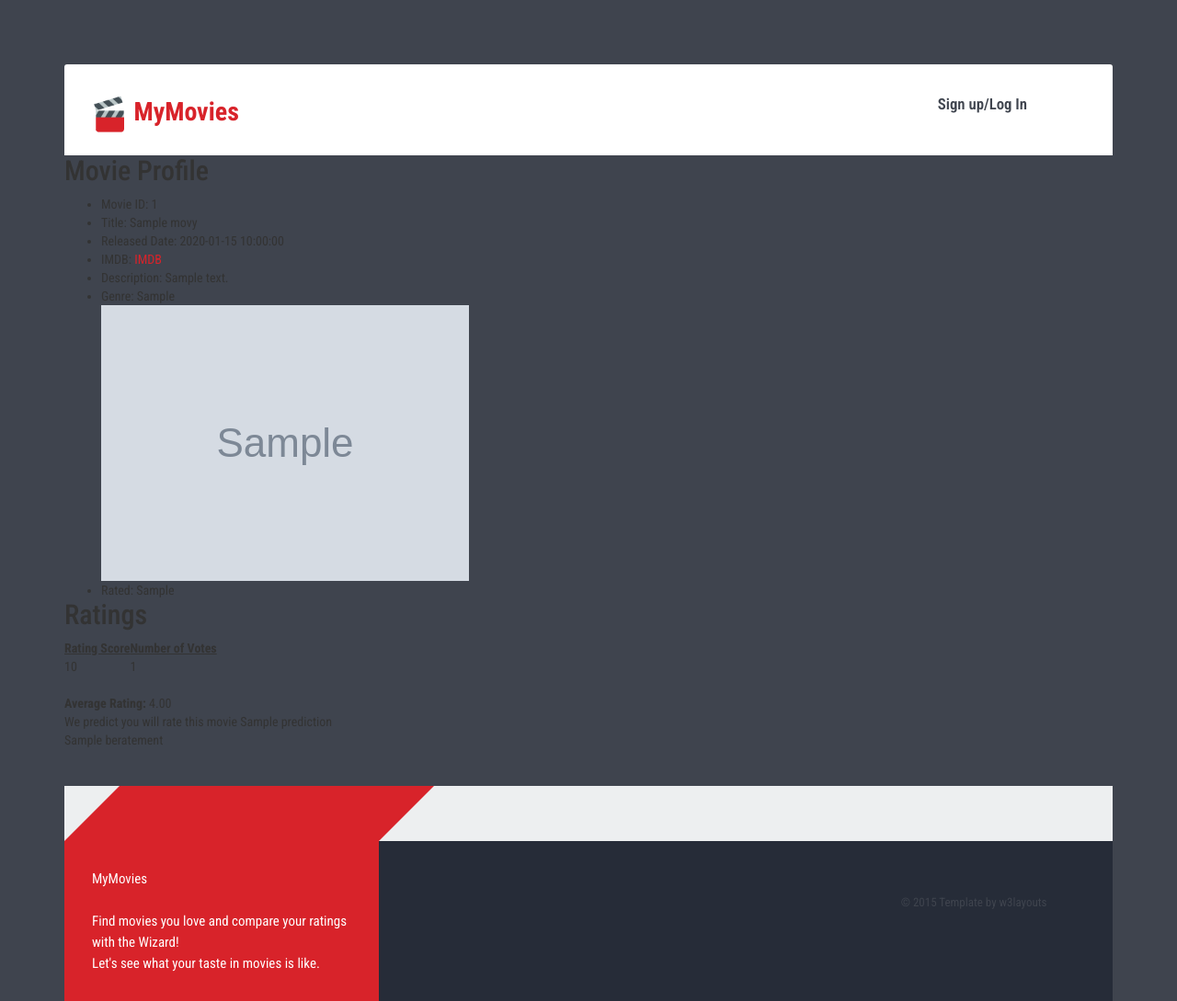
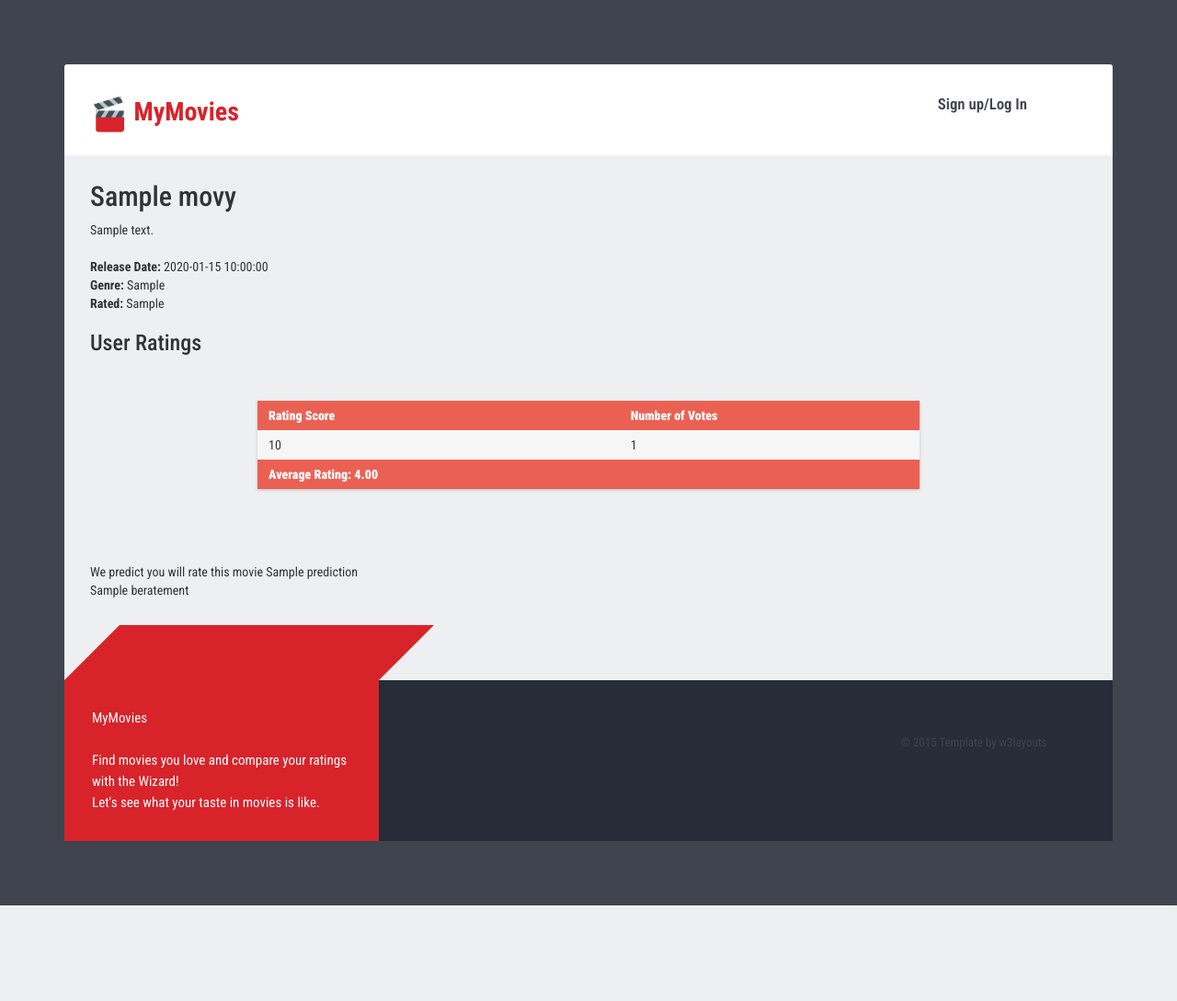
Before and after one commit to allisonscofield/mymovies, a Flask app: template templates/movie_profile.html in a window 1280 px wide. Shown: the top 1089 px of the page at 92% size. After the commit the page ends 985 px from the top, so only its background shows below. Run offline with Flask 2, Linux system fonts and the light colour scheme; tables that the repository leaves empty hold one stand-in row (Sample ...); the template is opened without the code that fills it: values named after a table or form of the project are taken from there, most other values are stand-ins (such as "Sample title", 1, 10 or a date in 2020); some libraries are stand-ins or nearby versions.

Commit message:
Style movie page

```diff
--- a/templates/movie_profile.html
+++ b/templates/movie_profile.html
@@ -1,66 +1,60 @@
 {% extends 'base.html' %}
 {% block content %}
+<div class="content">
+    <h2>{{ movie.title }}</h2>
+    <p>
+        {{ movie.description }}
+    </p>
+    <br>
+    <p>
+        <b>Release Date:</b> {{ movie.released_at }}<br>
+        <b>Genre:</b> {{ movie.genre }}<br>
+        <b>Rated:</b> {{ movie.rated }}
+    </p>
+    <br>
 
-    <h2>Movie Profile</h2>
-    <ul>
-        <li>Movie ID: {{ movie.movie_id }}</li>
-        <li>Title: {{ movie.title }}</li>
-        <li>Released Date: {{movie.released_at}}</li>
-        <li>IMDB: <a href="{{movie.imdb_url}}">IMDB</a> </li>
-        <li>Description: {{movie.description}}</li>
-        <li>Genre: {{movie.genre}}</li>
-        <img src="{{ movie.image_url }}">
-        <li>Rated: {{movie.rated}}</li>
+    <h3>User Ratings</h3>
+    <div class="wrapper">
+      <div class="table">
 
-    </ul>
-
-    <h2>Ratings</h2>
-    <table>
-        <tr>
-            <td><b><u>Rating Score</u></b></td>
-            <td><b><u>Number of Votes</u></b></td>
-        </tr>
+        <div class="row header">
+          <div class="cell">
+            Rating Score
+          </div>
+          <div class="cell">
+            Number of Votes
+          </div>
+        </div>
 
         {% for score, count in count_score %}
-        <tr>
-            <td>{{ score }}</td>
-            <td>{{ count }}</td>
-        </tr>
+        <div class="row">
+          <div class="cell">
+            <p>{{ score }}</p>
+          </div>
+          <div class="cell">
+            <p>{{ count }}</p>
+          </div>
+        </div>
         {% endfor %}
-    </table>
-    <br>
-    <!-- Page breaks if movie has no ratings for the variable avg_rating to use string formatting
-    for two decimal places - Needed if/else statements-->
-    <b>Average Rating:</b>
+
+        <div class="row footer">
+            <div class="cell">
+                <p>
+                    <!-- Page breaks if movie has no ratings for the variable avg_rating to use string formatting for two decimal places - Needed if/else statements-->
+                    Average Rating:
                     {% if avg_rating %}
                         {{ "{:.2f}".format(avg_rating) }}
                     {% else %}
                         {{avg_rating}}
                     {% endif %}
+                </p>
+            </div>
+        </div>
 
-    {% if prediction %}
-        <p>We predict you will rate this movie {{ prediction }}</p>
-    {% endif %}
+      </div>
+    </div>
 
-    {% if beratement %}
-        <p>{{ beratement }}</p>
-    {% endif %}
-
-    <!-- Below code shows all rating scores -->
-<!--
-    <h2>Ratings</h2>
-    <table>
-        <tr>
-            <td><b><u>Score</u></b></td>
-        </tr>
-
-        {% for rating in ratings %}
-        <tr>
-            <td>{{ rating.score }}</td>
-        </tr>
-        {% endfor %}
-    </table> -->
-    <br><br>
+    <div>
         {% if session.get('logged_in_user_email') %}
             <form action="/movies/{{ movie.movie_id }}/rate-movie">
                 <!-- Double check label format for drop down selection -->
@@ -77,4 +71,15 @@
             </form>
         {% endif %}
 
+        {% if prediction %}
+            <p>We predict you will rate this movie {{ prediction }}</p>
+        {% endif %}
+
+        {% if beratement %}
+            <p>{{ beratement }}</p>
+        {% endif %}
+    </div>
+
+</div>
+
 {% endblock %}
```
Lines whose indentation alone changed are shown as unchanged.
